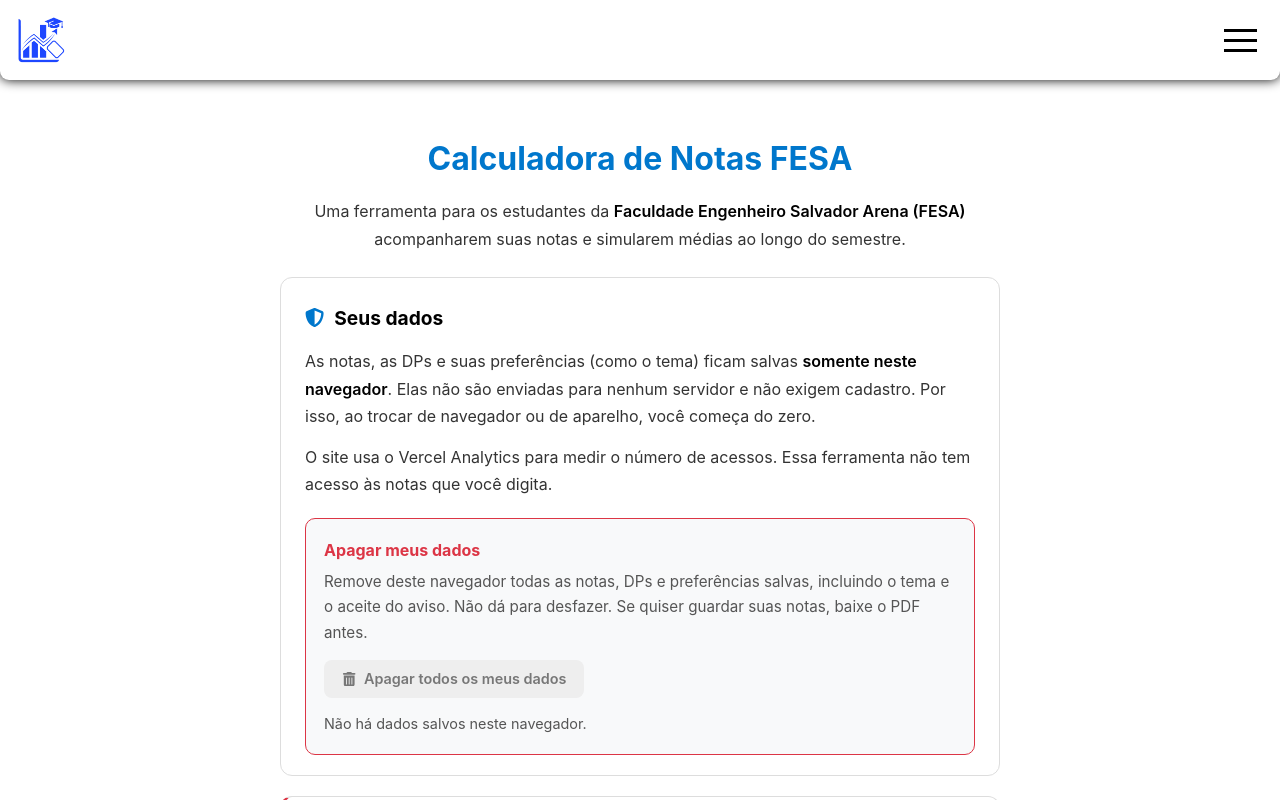
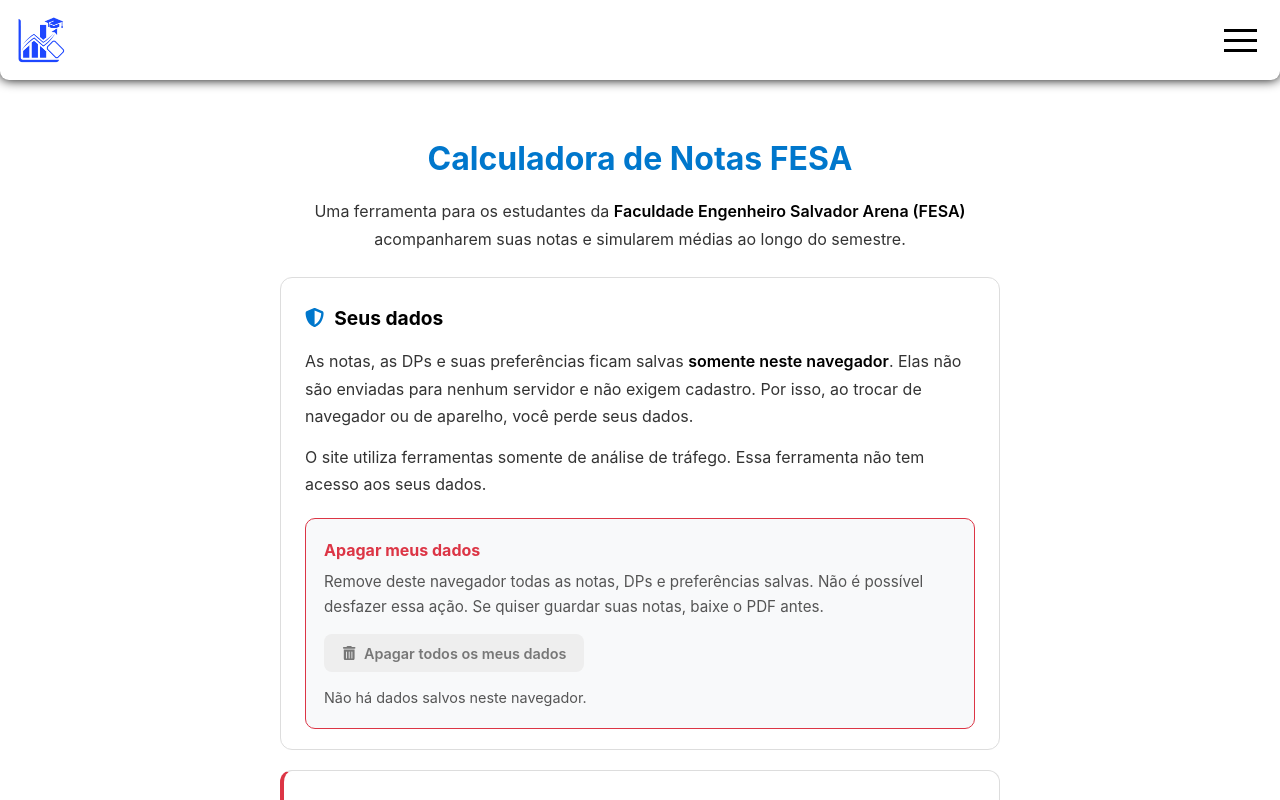
Before and after one commit to Gabriieu/CALCULADORA-NOTAS-FESA, a React (Vite) app: page /sobre in a window 1280 px wide. Shown: the top 800 px of the page. Built offline with nearby package versions, Linux system fonts and the light colour scheme.

Commit message:
fix: informações

```diff
--- a/src/pages/about/about-page.index.tsx
+++ b/src/pages/about/about-page.index.tsx
@@ -54,14 +54,14 @@
             <FaShieldHalved /> Seus dados
           </h2>
           <p>
-            As notas, as DPs e suas preferências (como o tema) ficam salvas{" "}
+            As notas, as DPs e suas preferências ficam salvas{" "}
             <strong>somente neste navegador</strong>. Elas não são enviadas
             para nenhum servidor e não exigem cadastro. Por isso, ao trocar de
-            navegador ou de aparelho, você começa do zero.
+            navegador ou de aparelho, você perde seus dados.
           </p>
           <p>
-            O site usa o Vercel Analytics para medir o número de acessos. Essa
-            ferramenta não tem acesso às notas que você digita.
+            O site utiliza ferramentas somente de análise de tráfego. Essa
+            ferramenta não tem acesso aos seus dados.
           </p>
 
           <div className="danger-zone">
@@ -69,8 +69,8 @@
               <h3>Apagar meus dados</h3>
               <p>
                 Remove deste navegador todas as notas, DPs e preferências
-                salvas, incluindo o tema e o aceite do aviso. Não dá para
-                desfazer. Se quiser guardar suas notas, baixe o PDF antes.
+                salvas. Não é possível
+                desfazer essa ação. Se quiser guardar suas notas, baixe o PDF antes.
               </p>
             </div>
             <button
```
